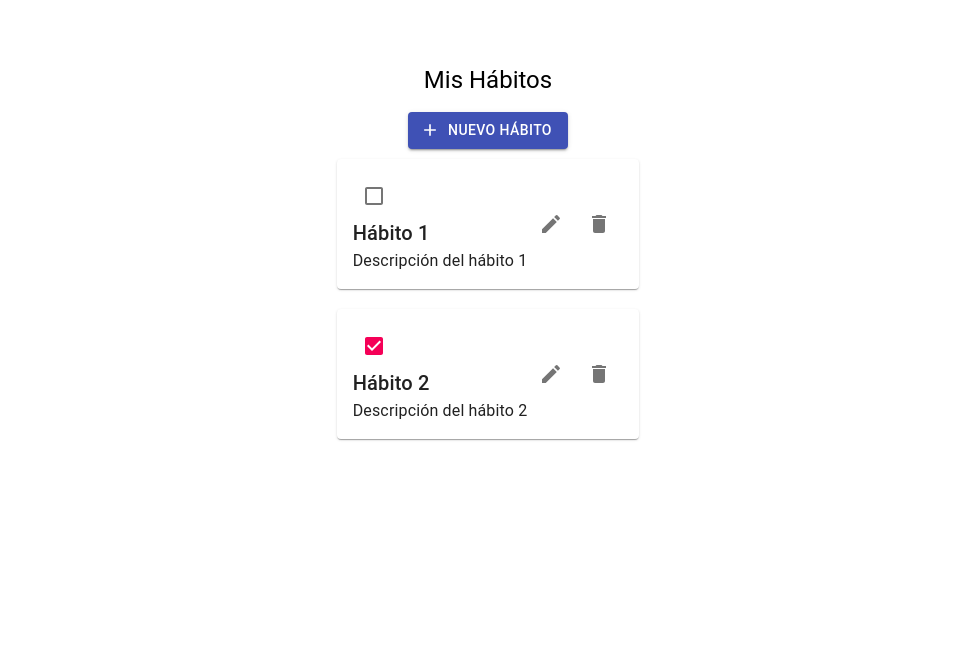
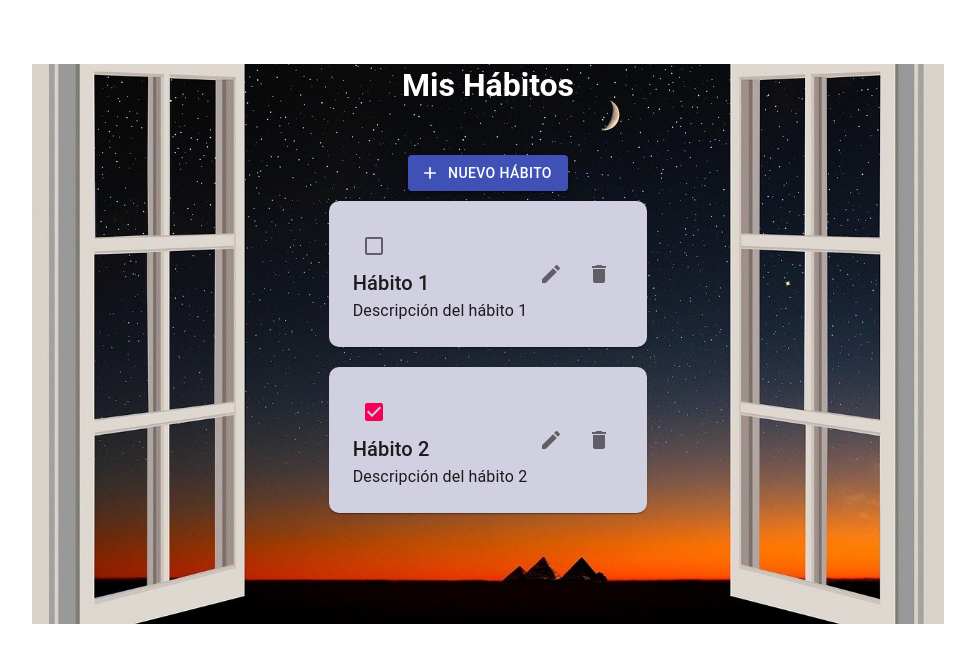
Before and after one commit to MgkJosue/HabitProject, a React (Create React App) app in the folder Frontend/: page /habit-list in a window 1280 px wide. Shown: the top 662 px of the page, without its empty margins (152-1127 px from the left). Built offline with nearby package versions, Linux system fonts and the light colour scheme.

Commit message:
Ahi queda tu guevada todo softwaraso pilas

```diff
--- a/Frontend/src/views/HabitListPage.js
+++ b/Frontend/src/views/HabitListPage.js
@@ -5,19 +5,34 @@ import AddIcon from '@material-ui/icons/Add';
 import EditIcon from '@material-ui/icons/Edit';
 import DeleteIcon from '@material-ui/icons/Delete';
 
+import backgroundImage from '../img/sunrise-g96940d752_1280.jpg'; // Ruta de la imagen local
+
 const useStyles = makeStyles((theme) => ({
   root: {
     marginTop: theme.spacing(8),
     display: 'flex',
     flexDirection: 'column',
     alignItems: 'center',
+    backgroundImage: `url(${backgroundImage})`, // Ruta de la imagen de fondo
+    backgroundSize: 'cover',
+    backgroundPosition: 'center',
+    minHeight: '70vh', // Asegura que el fondo cubra toda la pantalla
+    backgroundColor: '#000000', // Asegura que el fondo cubra toda la pantalla
   },
   habitList: {
-    marginTop: theme.spacing(2),
+    marginTop: theme.spacing(4),
   },
   paper: {
-    padding: theme.spacing(2),
+    padding: theme.spacing(3),
     margin: '10px 0',
+    backgroundColor: '#d1d0e0', // Color celeste pastel (ajusta según tus preferencias)
+    borderRadius: '10px', // Agregar el borde redondeado al contenedor
+  },
+  title: {
+    fontSize: '2rem',
+    fontWeight: 'bold',
+    marginBottom: theme.spacing(2),
+    color: '#FFFFFF', // Cambiar el color a blanco
   },
 }));
 
@@ -42,7 +57,7 @@ function HabitListPage() {
   return (
     <Container component="main" maxWidth="md">
       <div className={classes.root}>
-        <Typography component="h1" variant="h5">
+        <Typography component="h1" variant="h5" className={classes.title}>
           Mis Hábitos
         </Typography>
         <Button
--- a/Frontend/src/views/HabitPage.js
+++ b/Frontend/src/views/HabitPage.js
@@ -1,6 +1,12 @@
-import React from 'react';
+import React, { useState, useEffect } from 'react';
 import { Container, Typography, TextField, Button } from '@material-ui/core';
 import { makeStyles } from '@material-ui/core/styles';
+
+import backgroundImage1 from '../img/logui1.jpg';
+import backgroundImage2 from '../img/profile.jpg';
+import backgroundImage3 from '../img/signup.jpg';
+
+const images = [backgroundImage1, backgroundImage2, backgroundImage3];
 
 const useStyles = makeStyles((theme) => ({
   root: {
@@ -62,13 +68,45 @@ const useStyles = makeStyles((theme) => ({
       transform: 'translateY(0)',
     },
   },
+  image: {
+    width: '100%',
+    height: '100%',
+    backgroundSize: 'cover',
+    backgroundPosition: 'center',
+    animation: '$pulse 3s infinite', // Using the pulse animation
+  },
+  '@keyframes pulse': {
+    '0%': {
+      transform: 'scale(1)',
+    },
+    '50%': {
+      transform: 'scale(1.1)',
+    },
+    '100%': {
+      transform: 'scale(1)',
+    },
+  },
 }));
 
 export default function HabitEditPage() {
   const classes = useStyles();
+  const [currentImageIndex, setCurrentImageIndex] = useState(0);
+
+  useEffect(() => {
+    // Función para cambiar la imagen cada 5 segundos
+    const interval = setInterval(() => {
+      setCurrentImageIndex((prevIndex) => (prevIndex + 1) % images.length);
+    }, 5000); // 5000 milisegundos = 5 segundos
+
+    // Limpieza del intervalo cuando el componente se desmonta
+    return () => clearInterval(interval);
+  }, []);
 
   return (
-    <div className={classes.root}>
+    <div
+      className={classes.root}
+      style={{ backgroundImage: `url(${images[currentImageIndex]})` }}
+    >
       <div className={classes.overlay}></div>
       <Container component="main" maxWidth="xs">
         <form className={classes.form} noValidate>
--- a/Frontend/src/views/TaskListPage.js
+++ b/Frontend/src/views/TaskListPage.js
@@ -10,7 +10,7 @@ import backgroundImage from '../img/sunrise-g96940d752_1280.jpg'; // Ruta de la
 
 const useStyles = makeStyles((theme) => ({
   root: {
-    marginTop: theme.spacing(8),
+    marginTop: theme.spacing(10),
     display: 'flex',
     flexDirection: 'column',
     alignItems: 'center',
@@ -37,6 +37,12 @@ const useStyles = makeStyles((theme) => ({
     top: 0,
     right: 0,
     margin: theme.spacing(2),
+  },
+  title: {
+    fontSize: '2rem',
+    fontWeight: 'bold',
+    marginBottom: theme.spacing(2),
+    color: '#FFFFFF', // Cambiar el color a blanco
   },
 }));
 
@@ -93,7 +99,7 @@ function TaskListPage() {
   return (
     <Container component="main" maxWidth="md">
       <div className={classes.root}>
-        <Typography component="h1" variant="h7">
+      <Typography component="h1" variant="h7" className={classes.title}>
           Mis Tareas
         </Typography>
         <Button
```
Also changed, not shown: Frontend/src/App.css (line endings or trailing spaces), Frontend/src/img/gif1.gif (added), Frontend/src/img/sunrise-g96940d752_1280.jpg (added).
